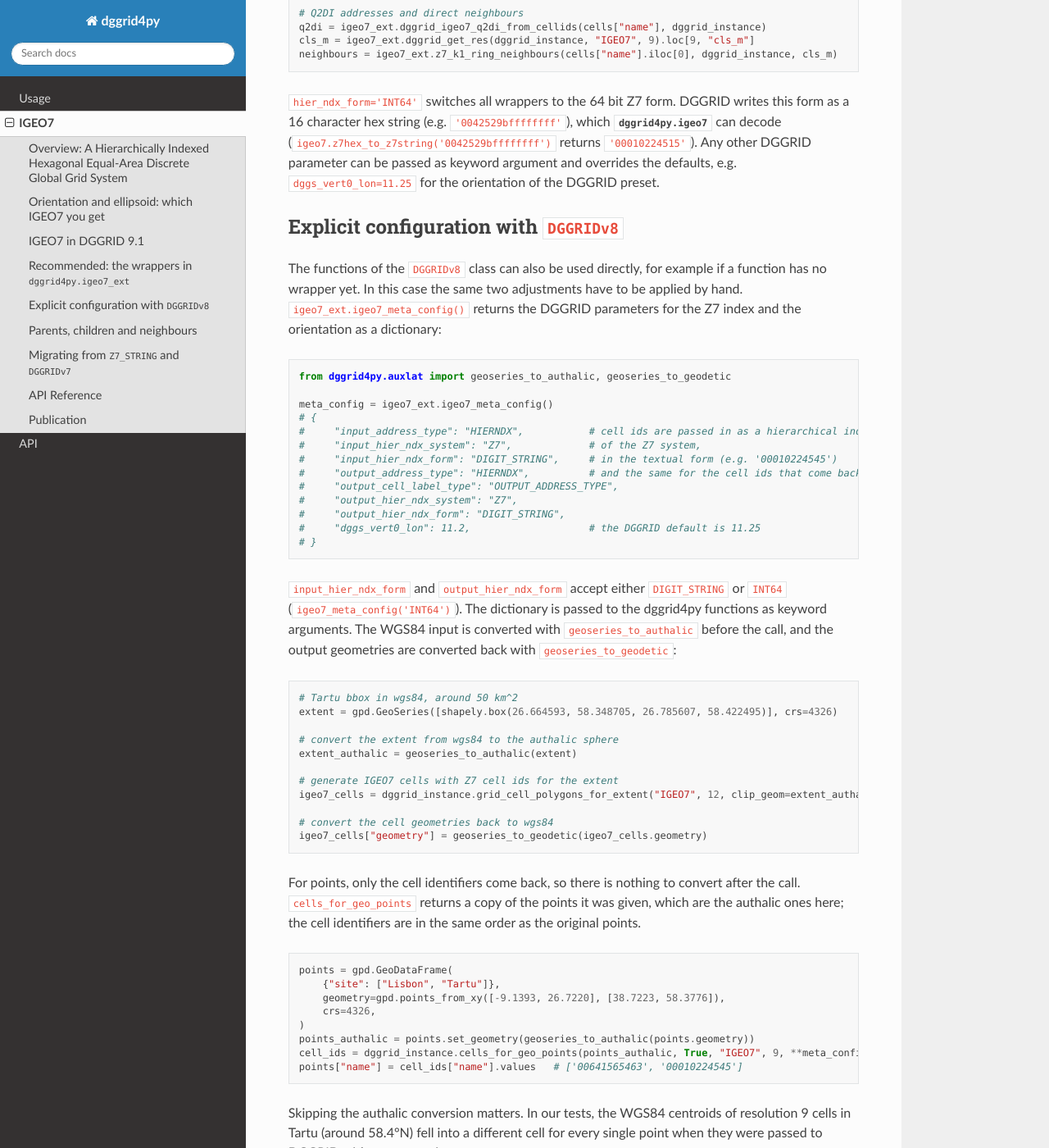
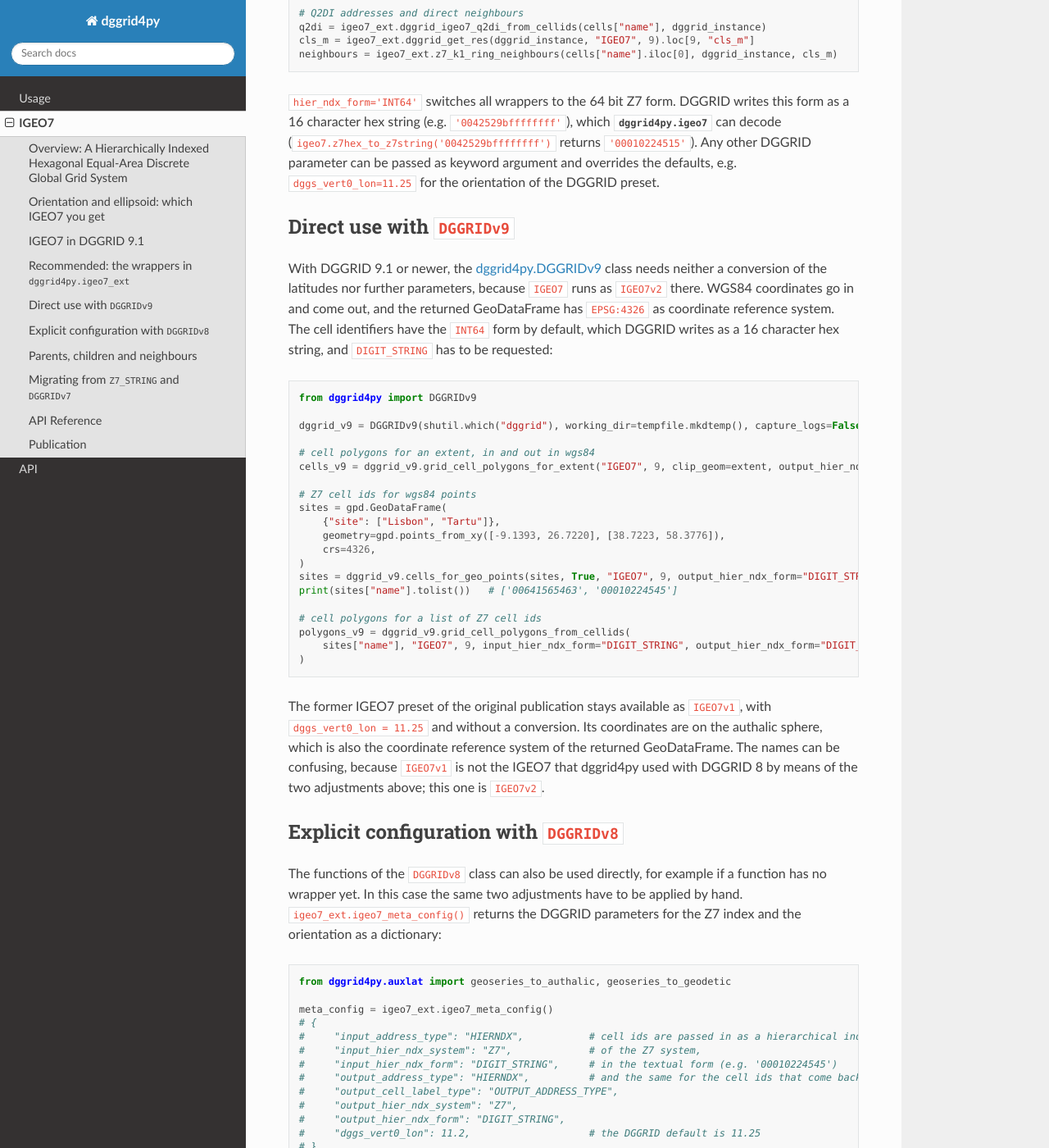
Before and after one commit to allixender/dggrid4py, a Sphinx documentation site: the page built from docs/source/IGEO7.rst, in a window 1280 px wide and 1400 px high, scrolled down 3107 px. Shown: the whole window at 82% size. Built offline with Sphinx 7.4.7 and the Read the Docs theme 3.1.0, drawn with Linux system fonts in a browser that asks for light colours; some of the changed text lies outside the part shown.

Commit message:
docs: IGEO7.rst, direct use with DGGRIDv9, IGEO7v1 vs IGEO7v2 names

```diff
--- a/docs/source/IGEO7.rst
+++ b/docs/source/IGEO7.rst
@@ -60,7 +60,7 @@ Both adjustments are available in DGGRID itself since version 9.1, which changes
 - ``IGEO7v2`` applies ``dggs_vert0_lon = 11.20`` and takes WGS84 coordinates in input and output, which is the IGEO7 of the first row in the table above; ``IGEO7`` is now an alias for this type and DGGRID logs a warning for it;
 - ``IGEO7v1`` is the former ``IGEO7`` type (``dggs_vert0_lon = 11.25``, authalic sphere), which is the last row in the table above.
 
-Since version 0.6.1, the ``DGGRIDv8`` class keeps its meaning of ``IGEO7`` on all DGGRID versions and runs it as ``IGEO7v1`` with DGGRID 9.1 or newer, so that the wrappers and the explicit configuration below return the same cell identifiers as before. A ``DGGRIDv9`` class for the new DGGS types is in preparation.
+Since version 0.6.1, the ``DGGRIDv8`` class keeps its meaning of ``IGEO7`` on all DGGRID versions and runs it as ``IGEO7v1`` with DGGRID 9.1 or newer, so that the wrappers and the explicit configuration below return the same cell identifiers as before. Since version 0.7.0, the ``DGGRIDv9`` class uses the new DGGS types directly, see :ref:`igeo7_v9`.
 
 .. warning::
 
@@ -118,6 +118,39 @@ The example below needs DGGRID 8.42 or newer, e.g. the current version from cond
     neighbours = igeo7_ext.z7_k1_ring_neighbours(cells["name"].iloc[0], dggrid_instance, cls_m)
 
 ``hier_ndx_form='INT64'`` switches all wrappers to the 64 bit Z7 form. DGGRID writes this form as a 16 character hex string (e.g. ``'0042529bffffffff'``), which :mod:`dggrid4py.igeo7` can decode (``igeo7.z7hex_to_z7string('0042529bffffffff')`` returns ``'00010224515'``). Any other DGGRID parameter can be passed as keyword argument and overrides the defaults, e.g. ``dggs_vert0_lon=11.25`` for the orientation of the DGGRID preset.
+
+
+.. _igeo7_v9:
+
+Direct use with ``DGGRIDv9``
+----------------------------
+
+With DGGRID 9.1 or newer, the :doc:`dggrid4py/dggrid4py.DGGRIDv9` class needs neither a conversion of the latitudes nor further parameters, because ``IGEO7`` runs as ``IGEO7v2`` there. WGS84 coordinates go in and come out, and the returned GeoDataFrame has ``EPSG:4326`` as coordinate reference system. The cell identifiers have the ``INT64`` form by default, which DGGRID writes as a 16 character hex string, and ``DIGIT_STRING`` has to be requested:
+
+.. code:: python
+
+    from dggrid4py import DGGRIDv9
+
+    dggrid_v9 = DGGRIDv9(shutil.which("dggrid"), working_dir=tempfile.mkdtemp(), capture_logs=False, silent=True)
+
+    # cell polygons for an extent, in and out in wgs84
+    cells_v9 = dggrid_v9.grid_cell_polygons_for_extent("IGEO7", 9, clip_geom=extent, output_hier_ndx_form="DIGIT_STRING")
+
+    # Z7 cell ids for wgs84 points
+    sites = gpd.GeoDataFrame(
+        {"site": ["Lisbon", "Tartu"]},
+        geometry=gpd.points_from_xy([-9.1393, 26.7220], [38.7223, 58.3776]),
+        crs=4326,
+    )
+    sites = dggrid_v9.cells_for_geo_points(sites, True, "IGEO7", 9, output_hier_ndx_form="DIGIT_STRING")
+    print(sites["name"].tolist())   # ['00641565463', '00010224545']
+
+    # cell polygons for a list of Z7 cell ids
+    polygons_v9 = dggrid_v9.grid_cell_polygons_from_cellids(
+        sites["name"], "IGEO7", 9, input_hier_ndx_form="DIGIT_STRING", output_hier_ndx_form="DIGIT_STRING"
+    )
+
+The former IGEO7 preset of the original publication stays available as ``IGEO7v1``, with ``dggs_vert0_lon = 11.25`` and without a conversion. Its coordinates are on the authalic sphere, which is also the coordinate reference system of the returned GeoDataFrame. The names can be confusing, because ``IGEO7v1`` is not the IGEO7 that dggrid4py used with DGGRID 8 by means of the two adjustments above; this one is ``IGEO7v2``.
 
 
 Explicit configuration with ``DGGRIDv8``
@@ -233,7 +266,7 @@ Earlier examples for IGEO7 used the ``DGGRIDv7`` class with ``output_address_typ
 
 Since version 0.6.0, the ``DGGRIDv8`` class accepts the old names, maps them according to this table and issues a ``DeprecationWarning``. An address type that is not known at all raises a ``ValueError``. Up to version 0.5.3, ``DGGRIDv8`` ignored an address type that it did not know, without an error, and returned sequence numbers or the cell of another identifier. Results that were produced with ``Z7_STRING`` and ``DGGRIDv8`` in these versions should therefore be checked.
 
-The ``DGGRIDv7`` class itself is deprecated since version 0.6.0. It still works with the old names, but it issues a ``DeprecationWarning`` when an instance is created, it does not run with DGGRID 9, and it will be removed in a future version. Code that moves to ``DGGRIDv8`` continues to work, but it uses the DGGRID preset (11.25, no authalic conversion) as before, as long as the orientation and the conversion are not added as described above.
+The ``DGGRIDv7`` class itself is deprecated since version 0.6.0. It still works with the old names, but it issues a ``DeprecationWarning`` when an instance is created, it does not run with DGGRID 9, and it will be removed in version 0.8.0. Code that moves to ``DGGRIDv8`` continues to work, but it uses the DGGRID preset (11.25, no authalic conversion) as before, as long as the orientation and the conversion are not added as described above.
 
 
 API Reference
```
